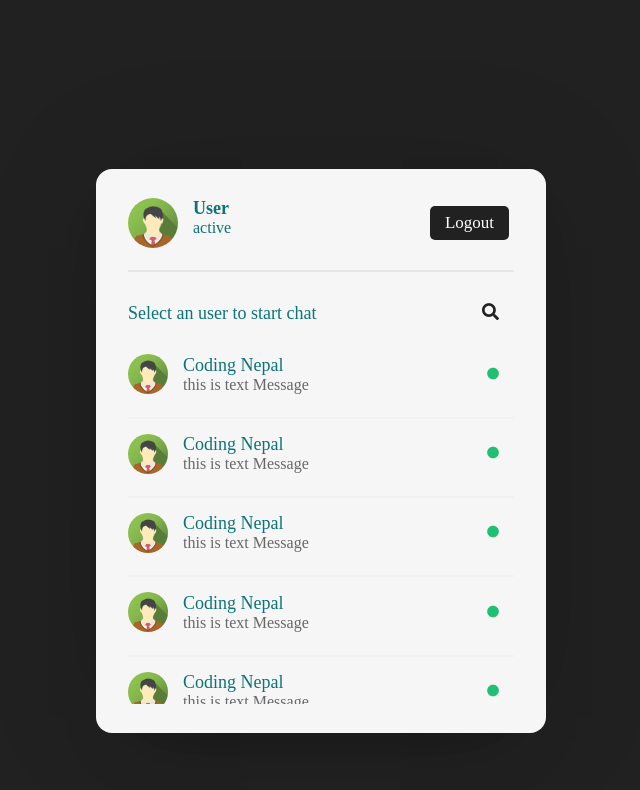
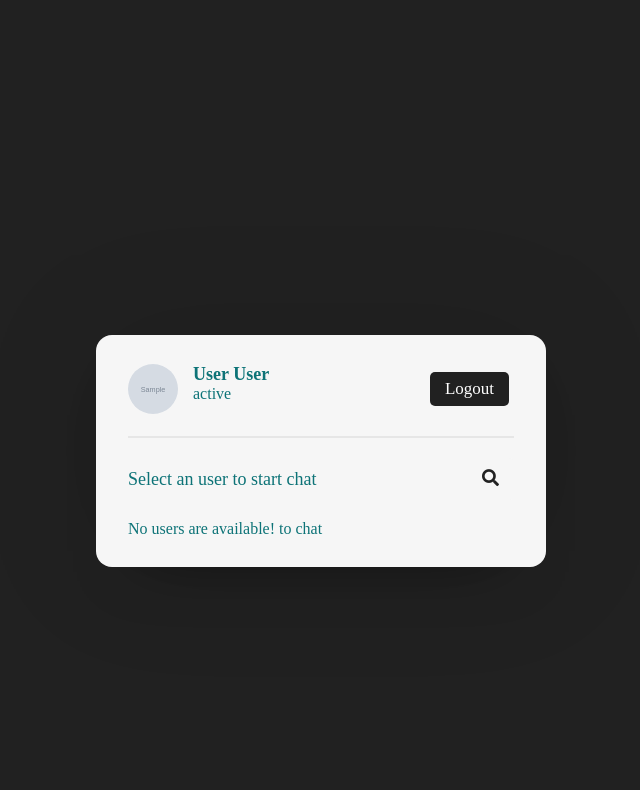
Before and after one commit to Jeffersoncharlles/chat_onlinerealtime, a PHP site: page /users.php in a window 1280 px wide. Shown: the top 790 px of the page, without its empty margins (319-959 px from the left). Run offline with PHP 8.4, Linux system fonts and the light colour scheme; the visitor is signed in with stand-in values (Sample User, id 1); tables that the repository leaves empty or names only in its code hold one stand-in row (values such as "Sample post"); grey boxes marked "Sample" are stand-in pictures.

Commit message:
users seach start commit

```diff
--- a/assets/config/config.php
+++ b/assets/config/config.php
@@ -12,3 +12,5 @@ try{
 	echo "ERRO: ".$e->getMessage();
 	exit;
  }
+
+$config['rewrite_short_tags'] = FALSE;
--- a/assets/js/search.js
+++ b/assets/js/search.js
@@ -1,8 +1,24 @@
 const searchBar = document.querySelector(".container-users-search input");
 const searchBtn = document.querySelector(".container-users-search button");
+const userList = document.querySelector(".users-list");
 
 searchBtn.onclick = () =>{
     searchBar.classList.toggle("active");
     searchBar.focus();
     searchBtn.classList.toggle("active");
 }
+
+setInterval(()=>{
+     //let start ajax
+     let xhr = new XMLHttpRequest();
+     xhr.open("get","php/users.php", true);
+     xhr.onload = () =>{
+         if(xhr.readyState === XMLHttpRequest.DONE){
+             if(xhr.status === 200){
+                let data = xhr.response;
+                userList.innerHTML = data;
+             }
+         }
+     }
+     xhr.send();
+}, 500);
--- a/chat.php
+++ b/chat.php
@@ -1,4 +1,4 @@
-<?php session_start();
+<?php
 
 
 
--- a/php/login.php
+++ b/php/login.php
@@ -12,7 +12,7 @@ if( $email && $password){
     $sql->execute();
 
     if ($sql->rowCount() > 0) {
-       $info = $sql->fetch();
+       $info = $sql->fetch(PDO::FETCH_ASSOC);
         $_SESSION['unique_id'] = $info['unique_id'];
         echo "sucesso";
     }else{
--- a/php/signup.php
+++ b/php/signup.php
@@ -41,7 +41,7 @@ if($fullName && $lastName && $email && $password){
 
             //var_dump($mysql);
             if ($mysql->rowCount() > 0) {
-                $info = $mysql->fetch();
+                $info = $mysql->fetch(PDO::FETCH_ASSOC);
                 $_SESSION['unique_id'] = $info['unique_id'];
                 echo "sucesso";
             }
--- /dev/null
+++ b/php/users.php
@@ -0,0 +1,26 @@
+<?php
+include_once "../assets/config/config.php";
+
+$sql = $pdo->prepare("SELECT * FROM users");
+$sql->execute();
+
+$output = "";
+if ($sql->rowCount() == 1 ) {
+    $output .= "No users are available! to chat";
+}else if($sql->rowCount() > 0 ){
+    $data = $sql->fetchAll(PDO::FETCH_ASSOC);
+
+    foreach($data as $user){
+      $output .= ' <a  class="users-list-link" href="">
+            <div class="users-list-content">
+                <img src="./assets/img/'.$user['avatar'].'" alt="" >
+                <div class="users-list-content-details">
+                    <span>'.$user['fullname'].'</span>
+                    <p>this is text Message</p>
+                </div>
+            </div>
+            <div class="users-list-status-dot"><i class="fas fa-circle"></i></div>
+        </a>';
+    }
+}
+echo $output;
--- a/users.php
+++ b/users.php
@@ -1,5 +1,5 @@
 <?php
-include_once "./assets/config/config.php";
+require "./assets/config/config.php";
 
 if (!isset($_SESSION['unique_id'])) {
     header("Location: ./login.php");
@@ -24,9 +24,9 @@ if ($sql->rowCount() > 0) {
         <section class="container-users">
            <header class="container-users-chat">
                <div class="user-content">
-                    <img src="./assets/img/unnamed.png" alt="">
+                    <img src="./assets/img/<?=$info['avatar'];?>" alt="">
                     <div class="user-content-details">
-                        <span><?=$info['fullname'];?></span>
+                        <span><?=$info['fullname']." ".$info['lastname'];?></span>
                         <p><?=$info['status'];?></p>
                     </div>
                </div>
@@ -38,76 +38,7 @@ if ($sql->rowCount() > 0) {
                <button><i class="fas fa-search"></i></button>
             </div>
             <div class="users-list">
-                <a  class="users-list-link" href="">
-                    <div class="users-list-content">
-                        <img src="./assets/img/unnamed.png" alt="" >
-                        <div class="users-list-content-details">
-                            <span>Coding Nepal</span>
-                            <p>this is text Message</p>
-                        </div>
-                    </div>
-                    <div class="users-list-status-dot"><i class="fas fa-circle"></i></div>
-                </a>
-                <a  class="users-list-link" href="">
-                    <div class="users-list-content">
-                        <img src="./assets/img/unnamed.png" alt="" >
-                        <div class="users-list-content-details">
-                            <span>Coding Nepal</span>
-                            <p>this is text Message</p>
-                        </div>
-                    </div>
-                    <div class="users-list-status-dot"><i class="fas fa-circle"></i></div>
-                </a>
-                <a  class="users-list-link" href="">
-                    <div class="users-list-content">
-                        <img src="./assets/img/unnamed.png" alt="" >
-                        <div class="users-list-content-details">
-                            <span>Coding Nepal</span>
-                            <p>this is text Message</p>
-                        </div>
-                    </div>
-                    <div class="users-list-status-dot"><i class="fas fa-circle"></i></div>
-                </a>
-                <a  class="users-list-link" href="">
-                    <div class="users-list-content">
-                        <img src="./assets/img/unnamed.png" alt="" >
-                        <div class="users-list-content-details">
-                            <span>Coding Nepal</span>
-                            <p>this is text Message</p>
-                        </div>
-                    </div>
-                    <div class="users-list-status-dot"><i class="fas fa-circle"></i></div>
-                </a>
-                <a  class="users-list-link" href="">
-                    <div class="users-list-content">
-                        <img src="./assets/img/unnamed.png" alt="" >
-                        <div class="users-list-content-details">
-                            <span>Coding Nepal</span>
-                            <p>this is text Message</p>
-                        </div>
-                    </div>
-                    <div class="users-list-status-dot"><i class="fas fa-circle"></i></div>
-                </a>
-                <a  class="users-list-link" href="">
-                    <div class="users-list-content">
-                        <img src="./assets/img/unnamed.png" alt="" >
-                        <div class="users-list-content-details">
-                            <span>Coding Nepal</span>
-                            <p>this is text Message</p>
-                        </div>
-                    </div>
-                    <div class="users-list-status-dot offline"><i class="fas fa-circle"></i></div>
-                </a>
-                <a  class="users-list-link" href="">
-                    <div class="users-list-content">
-                        <img src="./assets/img/unnamed.png" alt="" >
-                        <div class="users-list-content-details">
-                            <span>Coding Nepal</span>
-                            <p>this is text Message</p>
-                        </div>
-                    </div>
-                    <div class="users-list-status-dot"><i class="fas fa-circle"></i></div>
-                </a>
+
             </div>
         </section>
     </div>
```
Also changed, not shown: assets/js/users.js (added).
